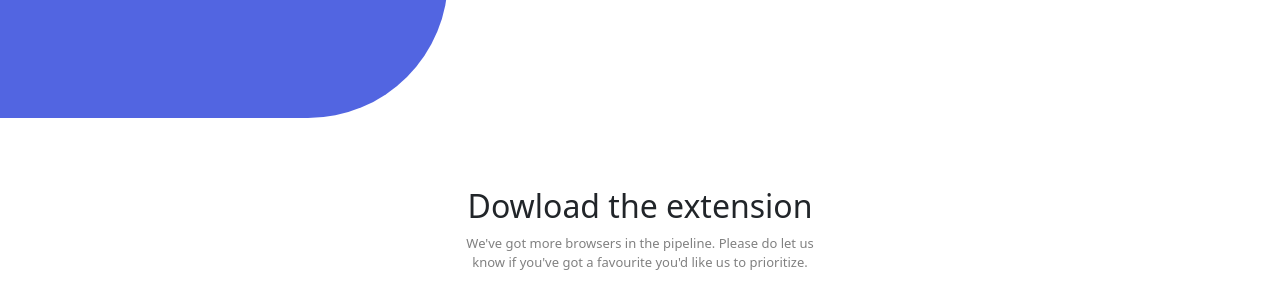
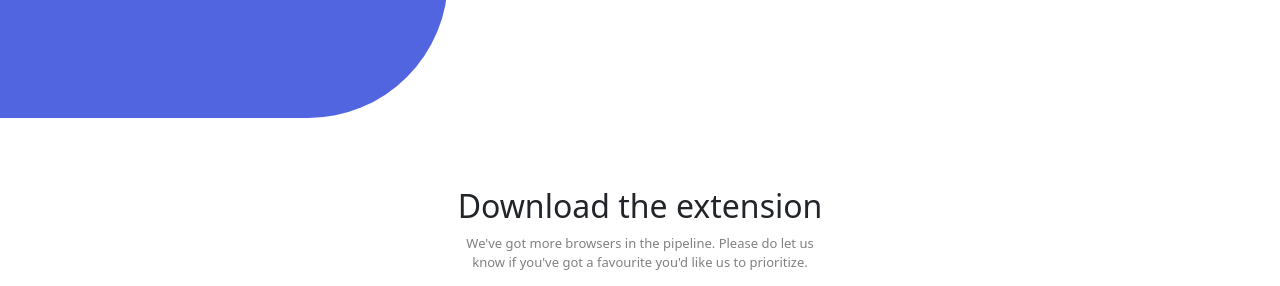
Before and after one commit to DamianPerdigon/LandinPageSprint2, a plain HTML site: page landinpagejab/index.html in a window 1280 px wide. Shown: the part 1097-1383 px from the top of the page. Drawn offline with nearby package versions, Linux system fonts and the light colour scheme.

Commit message:
Update index.html

```diff
--- a/landinpagejab/index.html
+++ b/landinpagejab/index.html
@@ -105,7 +105,7 @@
     <div class="container">
     <section class="section3">
         <div class="extensiontext">
-            <h2 class="text-center">Dowload the extension</h2>
+            <h2 class="text-center">Download the extension</h2>
             <p class="p3 text-center">We've got more browsers in the pipeline. Please do let us know if you've got a favourite you'd like us to prioritize.</p>
         </div>
         <div class="row card-group">
```
